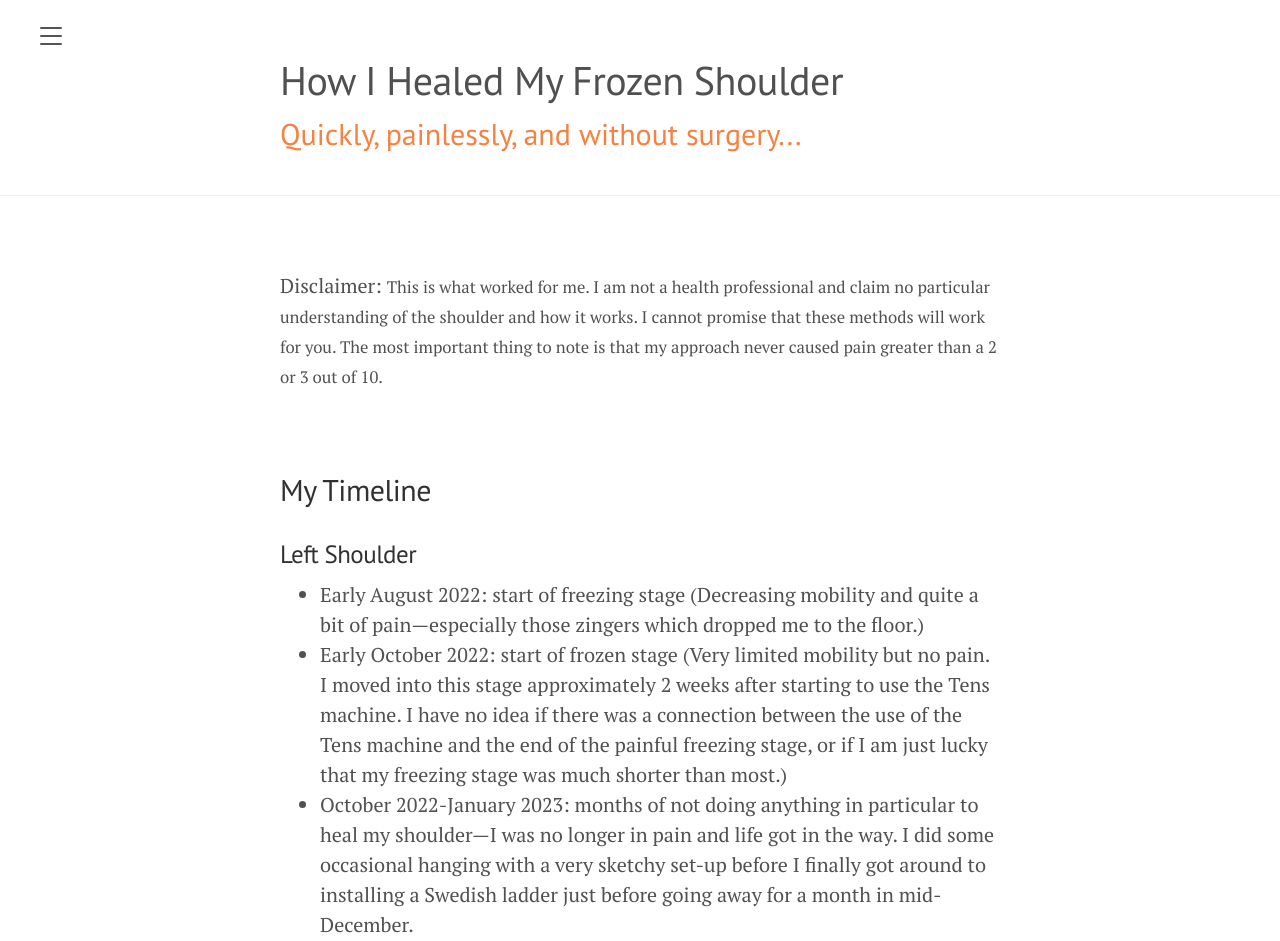
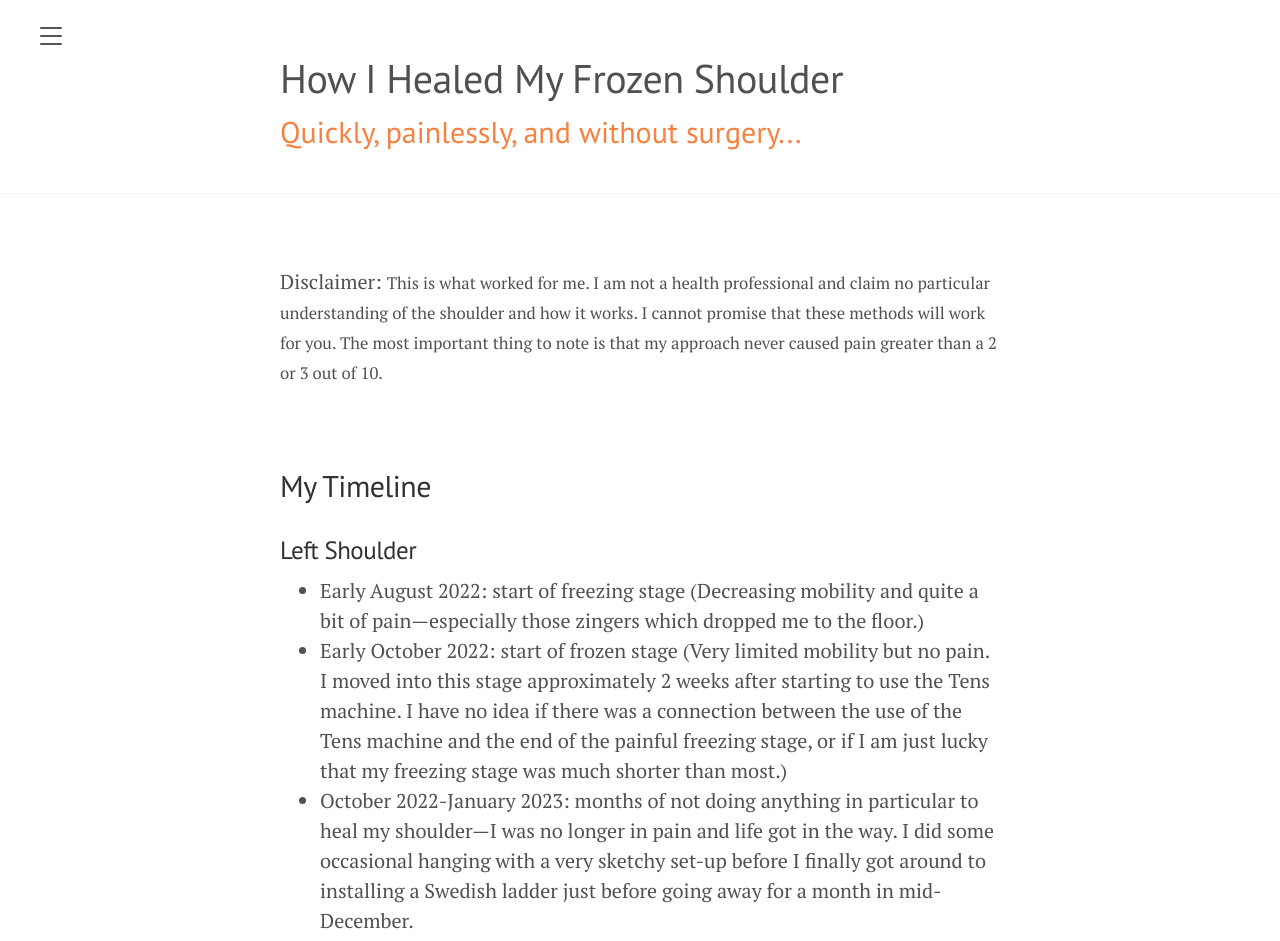
Before and after one commit to suzycc/heal-frozen-shoulder, a Jekyll site: the page built from index.html, in a window 1280 px wide. Shown: the top 941 px of the page. Built offline with Jekyll 4.4.1, drawn with Linux system fonts in a browser that asks for light colours; the list of posts is cut into pages by our own code.

Commit message:
Update lanyon.css

```diff
--- a/public/css/lanyon.css
+++ b/public/css/lanyon.css
@@ -74,16 +74,18 @@
 
 .container {
   max-width: 28rem;
-  padding-top: 0.75rem;
+  padding-top: 0.65rem;
 }
 @media (min-width: 38em) {
   .container {
     max-width: 32rem;
+    padding-top: 0.65rem;
   }
 }
 @media (min-width: 56em) {
   .container {
     max-width: 38rem;
+    padding-top: 0.65rem;
   }
 }
 
```
